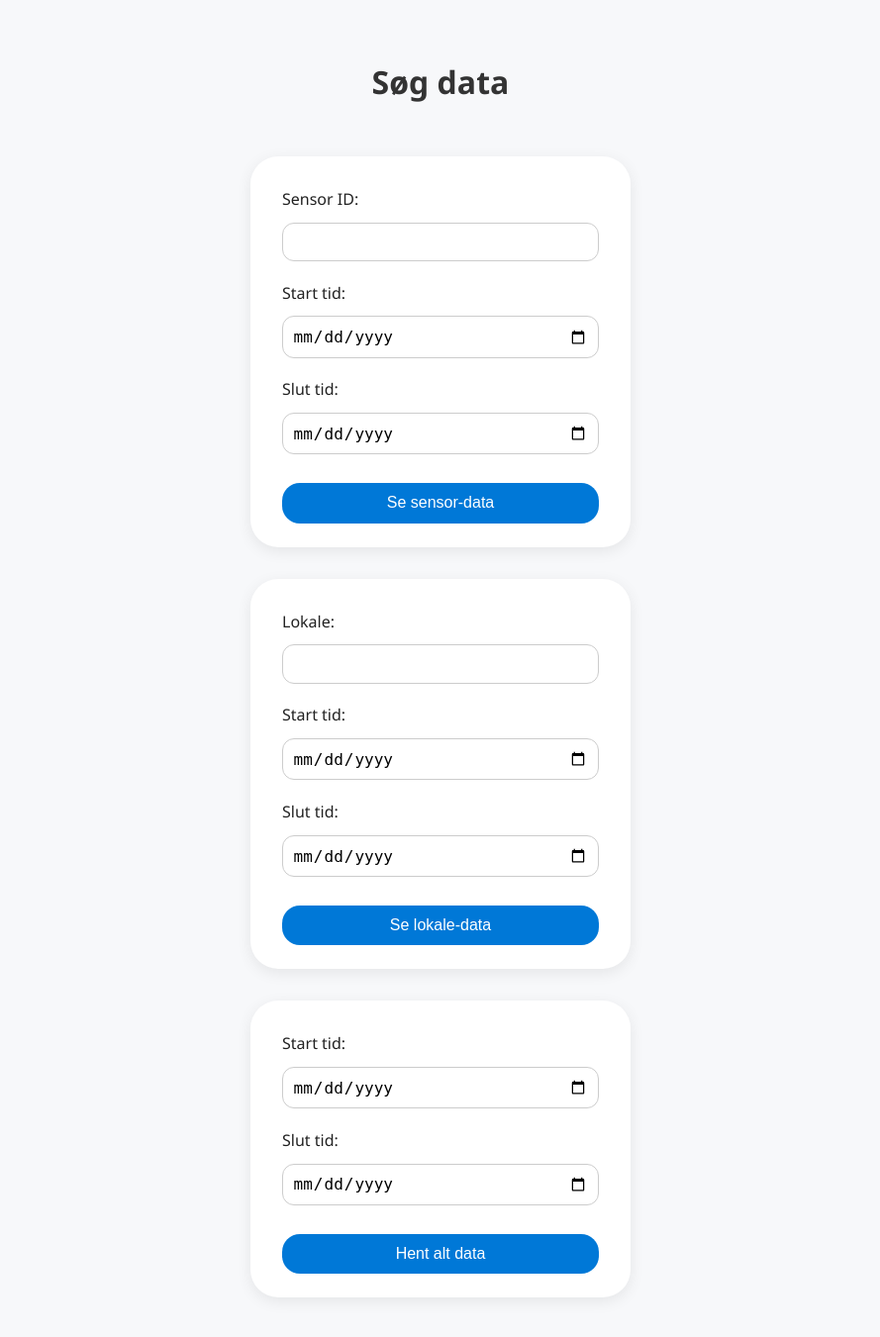
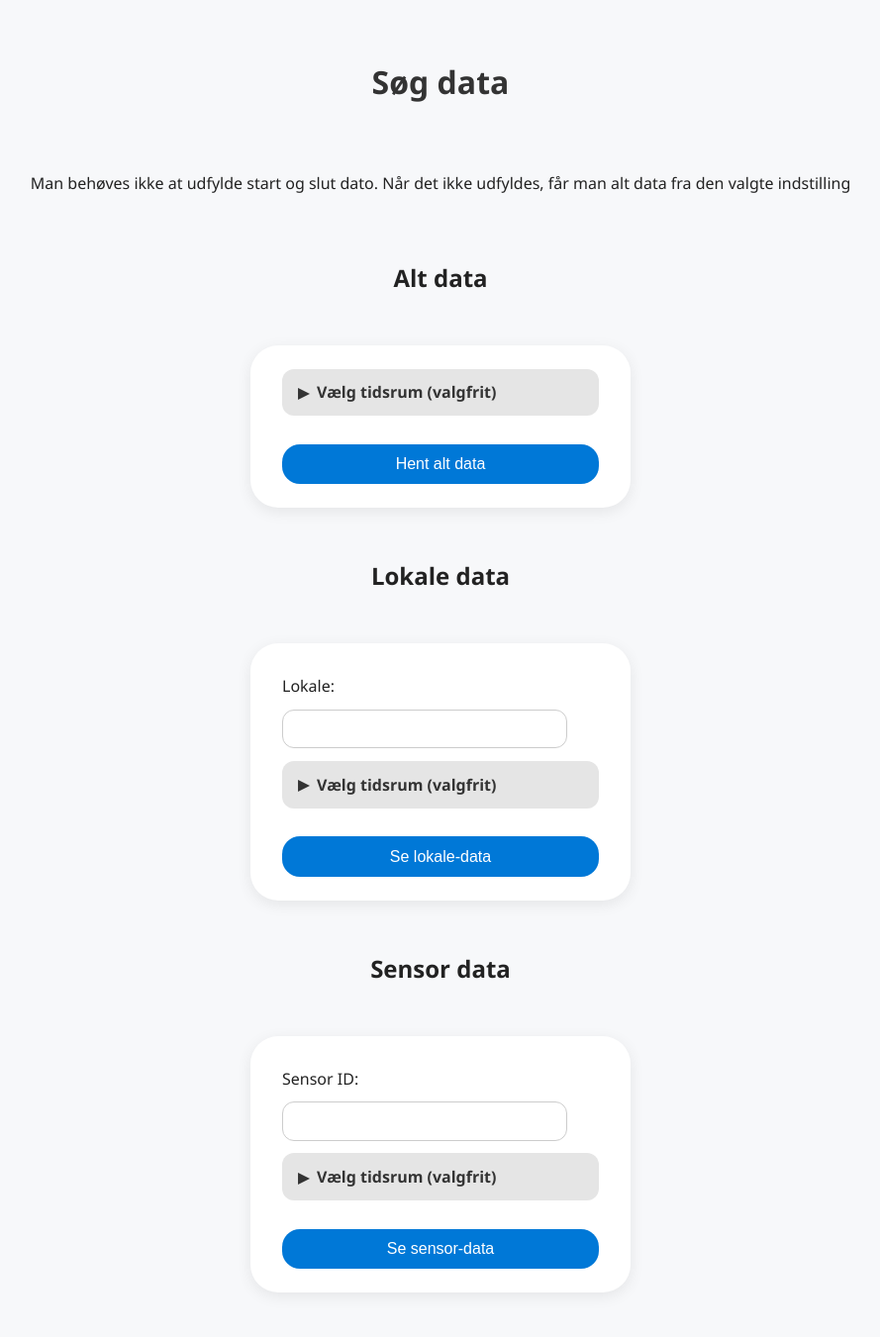
Before and after one commit to Abdullah123456789101/Larm, a Flask app: page / in a window 1280 px wide. Shown: the whole page at 99% size, without its empty margins (195-1084 px from the left). After the commit the page ends 1307 px from the top, so only its background shows below. Run offline with Flask 3, Linux system fonts and the light colour scheme.

Commit message:
ændret med så der er dropdown menu for tidsperiode

```diff
--- a/Templates/index.html
+++ b/Templates/index.html
@@ -23,7 +23,7 @@
     form {
       background: white;
       padding: 1.5rem 2rem;
-      border-radius: 28px; /* squircle-effekt */
+      border-radius: 28px;
       box-shadow: 0 4px 15px rgba(0, 0, 0, 0.08);
       display: flex;
       flex-direction: column;
@@ -50,6 +50,8 @@
       font-size: 1rem;
       outline: none;
       transition: border-color 0.2s ease;
+      width: 90%;
+      box-sizing: border-box;
     }
 
     input[type="number"]:focus,
@@ -72,49 +74,116 @@
     input[type="submit"]:hover {
       background: #005fa3;
     }
+
+    /* Dropdown styling */
+    details {
+      background: #e5e5e5;
+      padding: 0.8rem 1rem;
+      border-radius: 12px;
+      cursor: pointer;
+      transition: background 0.2s ease;
+    }
+
+    details:hover {
+      background: #dcdcdc;
+    }
+
+    summary {
+      font-weight: 600;
+      color: #333;
+      list-style: none;
+      display: flex;
+      align-items: center;
+      gap: 0.5rem;
+      user-select: none;
+    }
+
+    summary::before {
+      content: "▶";
+      font-size: 0.9rem;
+      transition: transform 0.2s ease;
+    }
+
+    details[open] summary::before {
+      transform: rotate(90deg);
+    }
+
+    summary::-webkit-details-marker {
+      display: none;
+    }
+
+    details[open] summary {
+      margin-bottom: 0.5rem;
+    }
+
+    /* Indholdet inde i dropdown skal være lidt smallere */
+    details > label,
+    details > input {
+      width: 90%;
+      margin-left: 0.8rem;
+    }
+
+    details > label {
+      margin-top: 0.4rem;
+      display: block;
+    }
   </style>
 </head>
 <body>
   <h1>Søg data</h1>
+  <p>Man behøves ikke at udfylde start og slut dato.
+  Når det ikke udfyldes, får man alt data fra den valgte indstilling</p>
+
+  <!-- Formular til alt data -->
+  <h2>Alt data</h2>
+  <form action="/" method="post">
+    <details>
+      <summary>Vælg tidsrum (valgfrit)</summary>
+      <label for="start_all">Start tid:</label>
+      <input type="date" id="start_all" name="start">
+
+      <label for="end_all">Slut tid:</label>
+      <input type="date" id="end_all" name="end">
+    </details>
+
+    <input type="hidden" name="all" value="1">
+    <input type="submit" value="Hent alt data">
+  </form>
+
+  <!-- Formular til lokale -->
+  <h2>Lokale data</h2>
+  <form action="/" method="post">
+    <label for="lokale">Lokale:</label>
+    <input type="number" id="lokale" name="lokale">
+
+    <details>
+      <summary>Vælg tidsrum (valgfrit)</summary>
+      <label for="start_lokale">Start tid:</label>
+      <input type="date" id="start_lokale" name="start">
+
+      <label for="end_lokale">Slut tid:</label>
+      <input type="date" id="end_lokale" name="end">
+    </details>
+
+    <input type="submit" value="Se lokale-data">
+  </form>
 
   <!-- Formular til sensor -->
+  <h2>Sensor data</h2>
   <form action="/" method="post">
     <label for="sensor">Sensor ID:</label>
     <input type="number" id="sensor" name="sensor">
 
-    <label for="start_sensor">Start tid:</label>
-    <input type="date" id="start_sensor" name="start">
+    <details>
+      <summary>Vælg tidsrum (valgfrit)</summary>
+      <label for="start_sensor">Start tid:</label>
+      <input type="date" id="start_sensor" name="start">
 
-    <label for="end_sensor">Slut tid:</label>
-    <input type="date" id="end_sensor" name="end">
+      <label for="end_sensor">Slut tid:</label>
+      <input type="date" id="end_sensor" name="end">
+    </details>
 
     <input type="submit" value="Se sensor-data">
   </form>
-
-  <!-- Formular til lokale -->
-  <form action="/" method="post">
-    <label for="lokale">Lokale:</label>
-    <input type="number" id="lokale" name="lokale">
-
-    <label for="start_lokale">Start tid:</label>
-    <input type="date" id="start_lokale" name="start">
-
-    <label for="end_lokale">Slut tid:</label>
-    <input type="date" id="end_lokale" name="end">
-
-    <input type="submit" value="Se lokale-data">
-  </form>
-
-  <!-- Formular til alt data -->
-  <form action="/" method="post">
-    <label for="start_all">Start tid:</label>
-    <input type="date" id="start_all" name="start">
-
-    <label for="end_all">Slut tid:</label>
-    <input type="date" id="end_all" name="end">
-
-    <input type="hidden" name="all" value="1"> <!-- markér at det er "alt data" -->
-    <input type="submit" value="Hent alt data">
-  </form>
 </body>
 </html>
```
